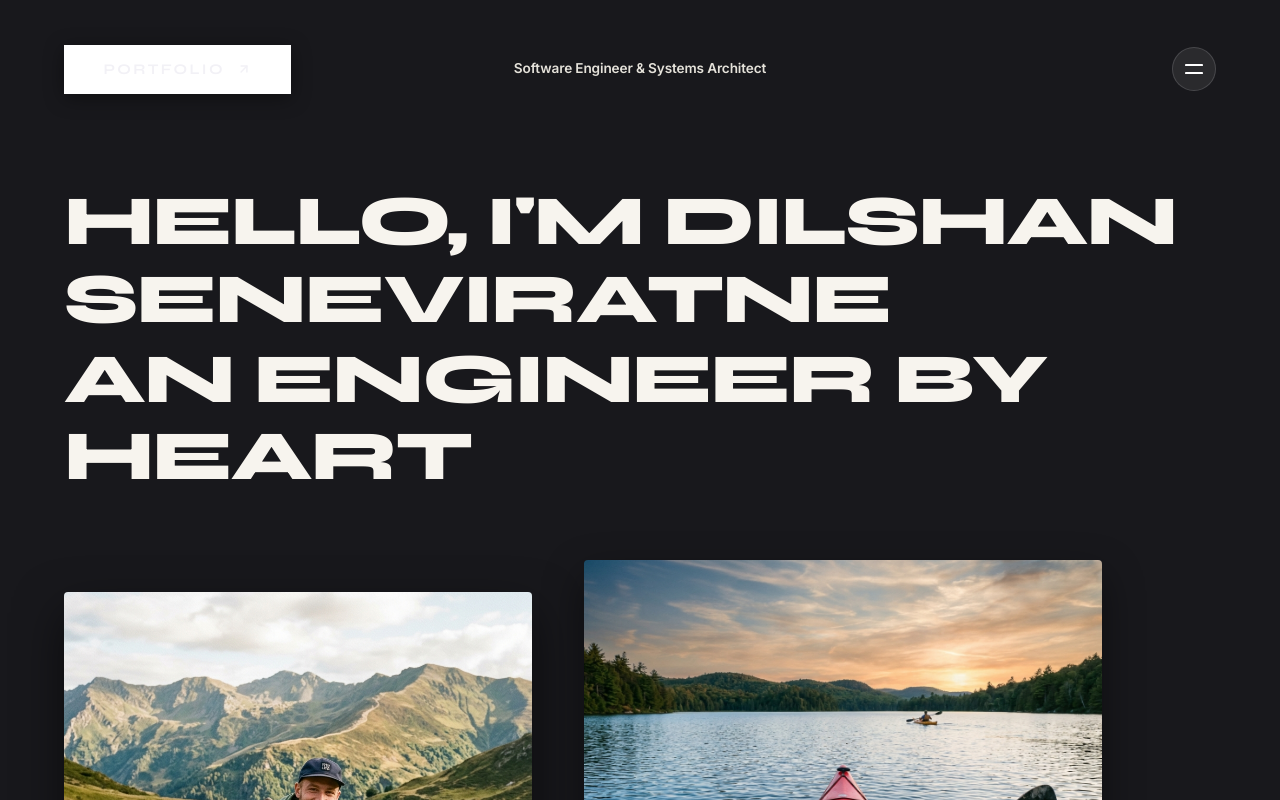
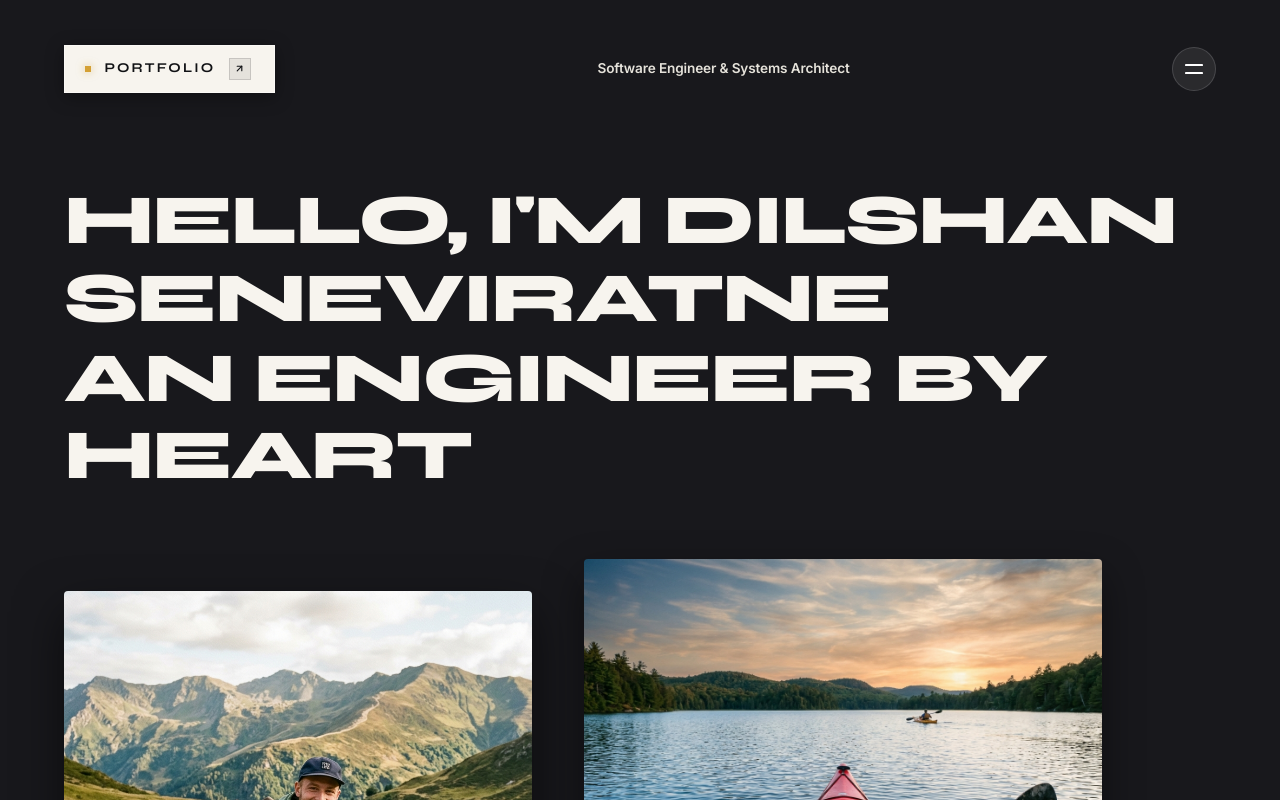
Before and after one commit to dilshandevxx/dilshan-personal-portfolio, a Next.js app: page / in a window 1280 px wide. Shown: the top 800 px of the page. Built offline with nearby package versions, Linux system fonts and the light colour scheme; a web font is replaced by a local one.

Commit message:
style(hero): redesign portfolio button with architectural ivory finish, status dot, and square arrow notch

```diff
--- a/src/components/cover/sections/HeroRobin.module.css
+++ b/src/components/cover/sections/HeroRobin.module.css
@@ -25,68 +25,132 @@
    TOP NAVIGATION BAR
    -------------------------------------------------------------------------- */
 .topBar {
-  display: flex;
-  justify-content: space-between;
+  display: grid;
+  grid-template-columns: auto 1fr auto;
   align-items: center;
-  position: relative;
   width: 100%;
+  gap: 1.5rem;
   margin-bottom: clamp(2.5rem, 5vw, 4.2rem);
 }
 
-/* Big Minimal Square-Corner Portfolio Button (Top-Left) */
+.topLeftArea {
+  display: flex;
+  align-items: center;
+  justify-content: flex-start;
+}
+
+.topCenterArea {
+  display: flex;
+  align-items: center;
+  justify-content: center;
+  min-width: 0;
+}
+
+.topRightArea {
+  display: flex;
+  align-items: center;
+  justify-content: flex-end;
+}
+
+/* Minimalist Luxury Editorial Portfolio Button */
 .portfolioBtn {
   display: inline-flex;
   align-items: center;
-  justify-content: center;
-  gap: 0.75rem;
-  background-color: #ffffff;
-  color: #121316;
-  padding: 0.95rem 2.35rem;
-  font-family: var(--font-display, 'Syne', sans-serif);
-  font-size: 0.92rem;
+  gap: 0.85rem;
+  height: 48px;
+  padding: 0 1.45rem 0 1.25rem;
+  background-color: #f7f4ee; /* Warm bespoke ivory */
+  color: #111215;
+  font-family: 'Syne', var(--font-display, sans-serif);
+  font-size: 0.84rem;
   font-weight: 700;
   letter-spacing: 0.16em;
   text-transform: uppercase;
   text-decoration: none;
   border-radius: 0px !important; /* Strict minimal square corners */
-  border: 2px solid #ffffff;
-  box-shadow: 0 4px 20px rgba(0, 0, 0, 0.4);
+  border: 1px solid rgba(255, 255, 255, 0.45);
+  box-shadow: 0 4px 18px rgba(0, 0, 0, 0.35);
   cursor: pointer;
-  transition: all 0.25s cubic-bezier(0.16, 1, 0.3, 1);
-  line-height: 1;
+  transition: all 0.28s cubic-bezier(0.16, 1, 0.3, 1);
   position: relative;
   z-index: 10;
+  flex-shrink: 0;
+  user-select: none;
 }
 
+/* Status Craft Indicator (Champagne Gold square dot) */
+.btnStatusDot {
+  width: 6px;
+  height: 6px;
+  background-color: #d4a034; /* Rich champagne gold */
+  border-radius: 0px; /* Square minimal dot matching the geometry */
+  display: inline-block;
+  flex-shrink: 0;
+  box-shadow: 0 0 8px rgba(212, 160, 52, 0.6);
+  transition: transform 0.25s ease, background-color 0.25s ease;
+}
+
+.btnText {
+  display: inline-block;
+  line-height: 1;
+  color: #111215;
+  transition: color 0.25s ease;
+}
+
+/* Crisp Square Arrow Badge */
+.arrowBadge {
+  display: inline-flex;
+  align-items: center;
+  justify-content: center;
+  width: 22px;
+  height: 22px;
+  background-color: rgba(17, 18, 21, 0.08);
+  border: 1px solid rgba(17, 18, 21, 0.14);
+  border-radius: 0px; /* Square notch */
+  flex-shrink: 0;
+  transition: all 0.25s cubic-bezier(0.16, 1, 0.3, 1);
+}
+
+.btnArrow {
+  display: block;
+  stroke: #111215;
+  transition: transform 0.25s ease, stroke 0.25s ease;
+}
+
+/* Hover Interaction: Elevates to warm champagne gold highlight */
 .portfolioBtn:hover {
   background-color: var(--accent, #e2c97c);
   border-color: var(--accent, #e2c97c);
-  color: #121316;
   transform: translateY(-2px);
-  box-shadow: 0 8px 28px rgba(226, 201, 124, 0.35);
+  box-shadow: 0 8px 26px rgba(226, 201, 124, 0.35);
 }
 
-.btnArrow {
-  transition: transform 0.25s ease;
+.portfolioBtn:hover .arrowBadge {
+  background-color: #111215;
+  border-color: #111215;
 }
 
 .portfolioBtn:hover .btnArrow {
-  transform: translate(2px, -2px);
+  stroke: #ffffff;
+  transform: translate(1.5px, -1.5px);
+}
+
+.portfolioBtn:hover .btnStatusDot {
+  transform: scale(1.3);
+  background-color: #111215;
+  box-shadow: none;
 }
 
 /* Center Role Tag (e.g. Design Lead @Airbnb -> Software Engineer & Systems Architect) */
 .roleBadge {
-  position: absolute;
-  left: 50%;
-  transform: translateX(-50%);
   font-family: var(--font-body, 'Inter', sans-serif);
   font-size: clamp(0.85rem, 1.05vw, 0.96rem);
   font-weight: 600;
   color: #e5e2da;
   letter-spacing: -0.01em;
   text-align: center;
+  white-space: nowrap;
   pointer-events: none;
-  white-space: nowrap;
 }
 
 .menuButton {
@@ -216,11 +280,18 @@
 /* --------------------------------------------------------------------------
    RESPONSIVE LAYOUT
    -------------------------------------------------------------------------- */
-@media (max-width: 960px) {
-  .roleBadge {
-    display: none; /* Keep top bar clean on tablet/mobile */
+@media (max-width: 1080px) {
+  .topBar {
+    grid-template-columns: 1fr auto;
+    gap: 1rem;
   }
 
+  .topCenterArea {
+    display: none; /* Safely remove center badge on narrower viewports to prevent collision */
+  }
+}
+
+@media (max-width: 960px) {
   .galleryContainer {
     grid-template-columns: 1fr 1fr;
     gap: 1.5rem;
@@ -242,9 +313,16 @@
   }
 
   .portfolioBtn {
-    padding: 0.8rem 1.6rem;
-    font-size: 0.82rem;
-    letter-spacing: 0.12em;
+    height: 42px;
+    padding: 0 1.15rem 0 0.95rem;
+    font-size: 0.76rem;
+    letter-spacing: 0.14em;
+    gap: 0.65rem;
+  }
+
+  .arrowBadge {
+    width: 20px;
+    height: 20px;
   }
 
   .titleWrapper {
--- a/src/components/cover/sections/HeroRobin.tsx
+++ b/src/components/cover/sections/HeroRobin.tsx
@@ -14,18 +14,21 @@ export default function HeroRobin() {
     <>
       <section className={styles.heroSection}>
         <div className={styles.container}>
-          {/* 1. Top Navigation Bar: Minimal Big Square Portfolio Button (Left) | Role Tag (Center) | Menu Toggle (Right) */}
+          {/* 1. Top Navigation Bar: Refined Square Portfolio Button (Left) | Role Tag (Center) | Menu Toggle (Right) */}
           <motion.div
             className={styles.topBar}
             initial={{ opacity: 0, y: -12 }}
             animate={{ opacity: 1, y: 0 }}
             transition={{ duration: 0.5, ease: [0.16, 1, 0.3, 1] }}
           >
+            <div className={styles.topLeftArea}>
               <Link href="/projects" className={styles.portfolioBtn}>
-              <span>PORTFOLIO</span>
+                <span className={styles.btnStatusDot} aria-hidden="true" />
+                <span className={styles.btnText}>PORTFOLIO</span>
+                <span className={styles.arrowBadge} aria-hidden="true">
                   <svg
-                width="14"
-                height="14"
+                    width="11"
+                    height="11"
                     viewBox="0 0 24 24"
                     fill="none"
                     stroke="currentColor"
@@ -37,12 +40,17 @@ export default function HeroRobin() {
                     <line x1="7" y1="17" x2="17" y2="7"></line>
                     <polyline points="7 7 17 7 17 17"></polyline>
                   </svg>
+                </span>
               </Link>
+            </div>
 
+            <div className={styles.topCenterArea}>
               <div className={styles.roleBadge}>
                 <span>Software Engineer &amp; Systems Architect</span>
               </div>
+            </div>
 
+            <div className={styles.topRightArea}>
               <button
                 type="button"
                 className={styles.menuButton}
@@ -54,6 +62,7 @@ export default function HeroRobin() {
                   <line x1="1" y1="10" x2="17" y2="10" />
                 </svg>
               </button>
+            </div>
           </motion.div>
 
           {/* 2. Bold Hero Title */}
```
Lines whose indentation alone changed are shown as unchanged.
